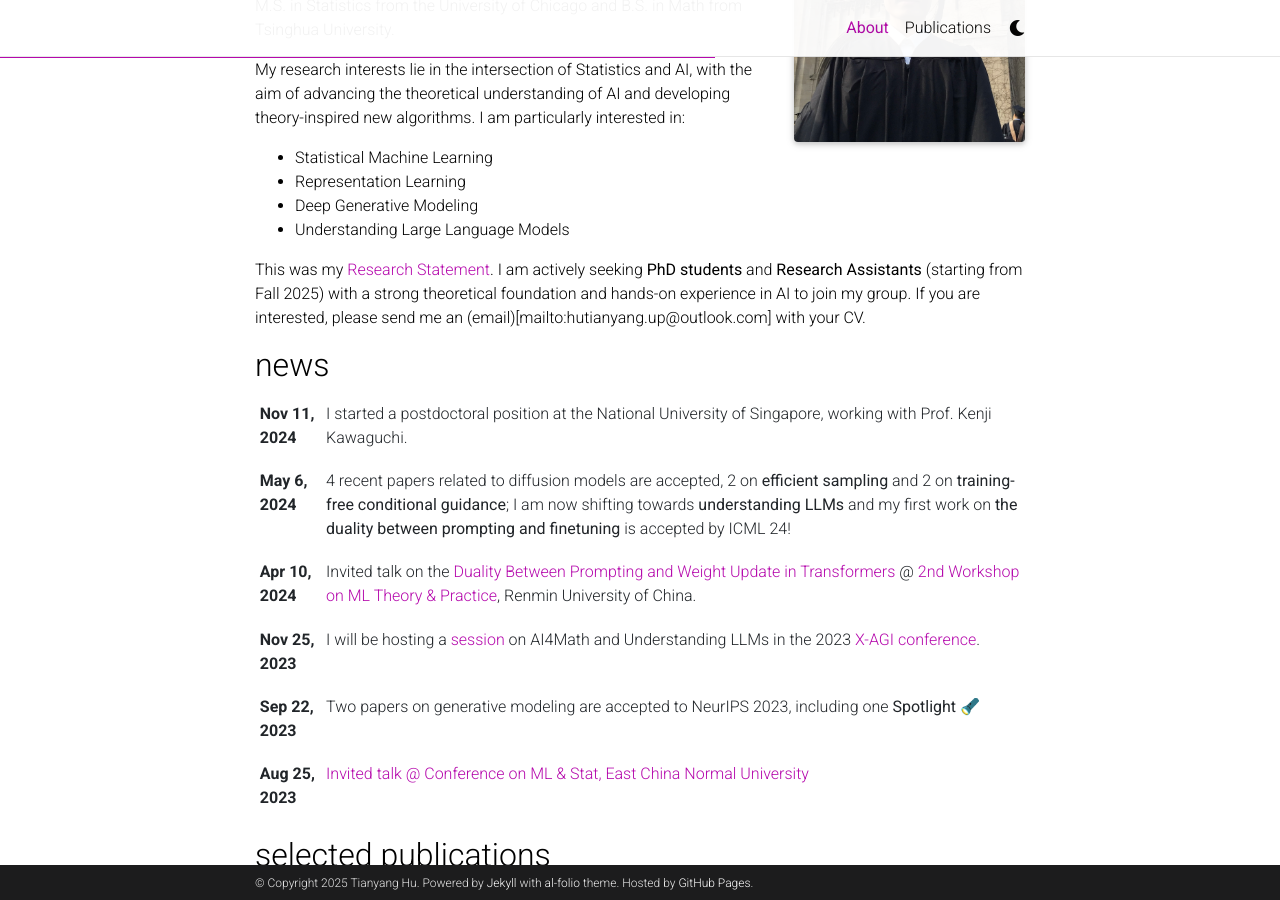
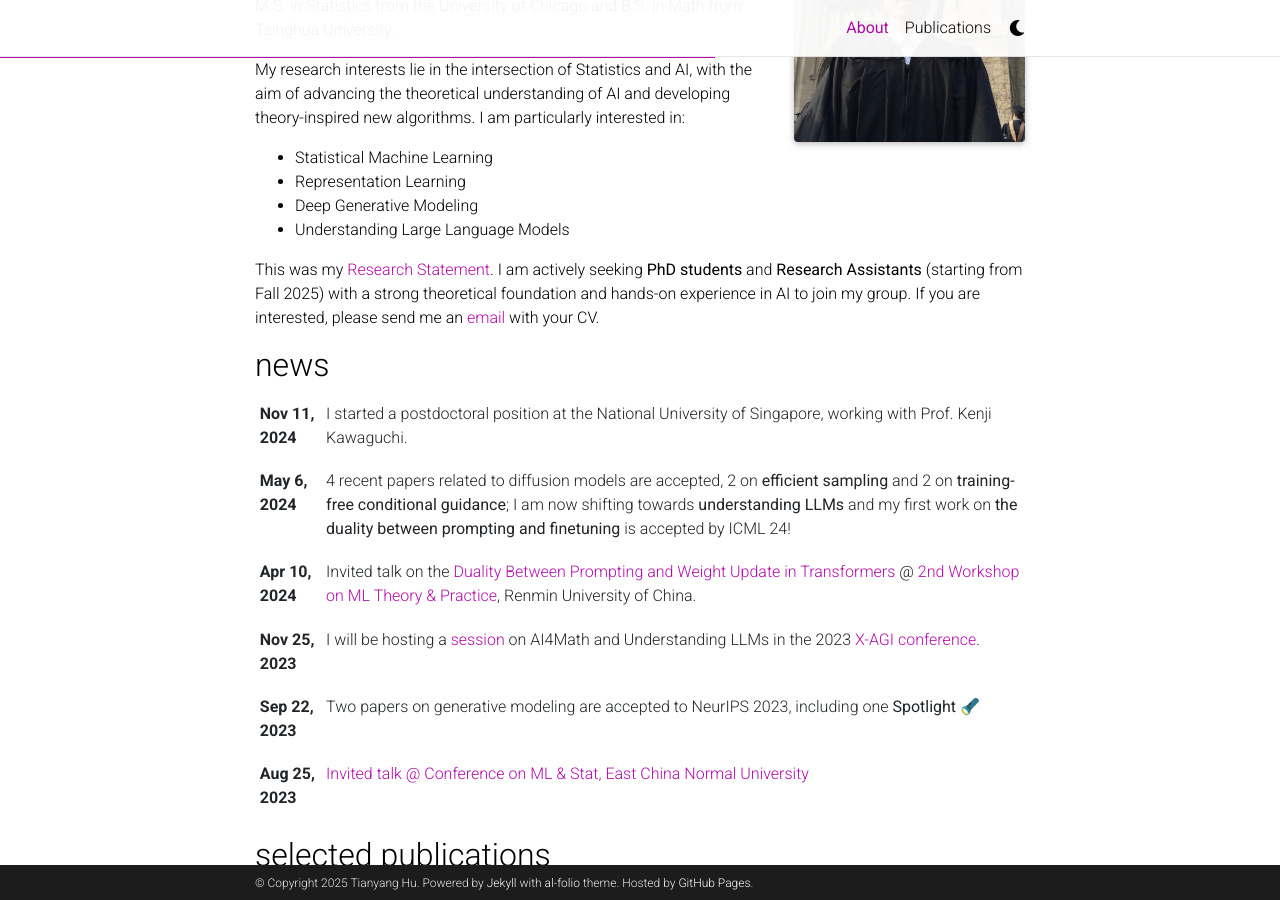
Before and after one commit to hu-tianyang/hu-tianyang.github.io, a Jekyll site: the page built from _pages/about.md, in a window 1280 px wide and 900 px high, scrolled down 367 px. Built offline with Jekyll 4.4.1, drawn with Linux system fonts in a browser that asks for light colours; full-size pictures stand in for the smaller copies a plugin makes; comment, search, counter and statistics services are not loaded; a style sheet for code colours, icons or effects is not loaded.

Commit message:
Update about.md

```diff
--- a/_pages/about.md
+++ b/_pages/about.md
@@ -32,7 +32,7 @@ I am particularly interested in:
 
 This was my <a href="/assets/pdf/Research_Statement.pdf">Research Statement</a>.
 I am actively seeking <b>PhD students</b> and <b>Research Assistants</b> (starting from Fall 2025) with a strong theoretical foundation and hands-on experience in AI to join my group.
-If you are interested, please send me an (email)[mailto:hutianyang.up@outlook.com] with your CV.
+If you are interested, please send me an [email](mailto:hutianyang.up@outlook.com) with your CV.
 
 <!-- You can put a picture in, too. The code is already in, just name your picture `prof_pic.jpg` and put it in the `img/` folder. -->
 
```
